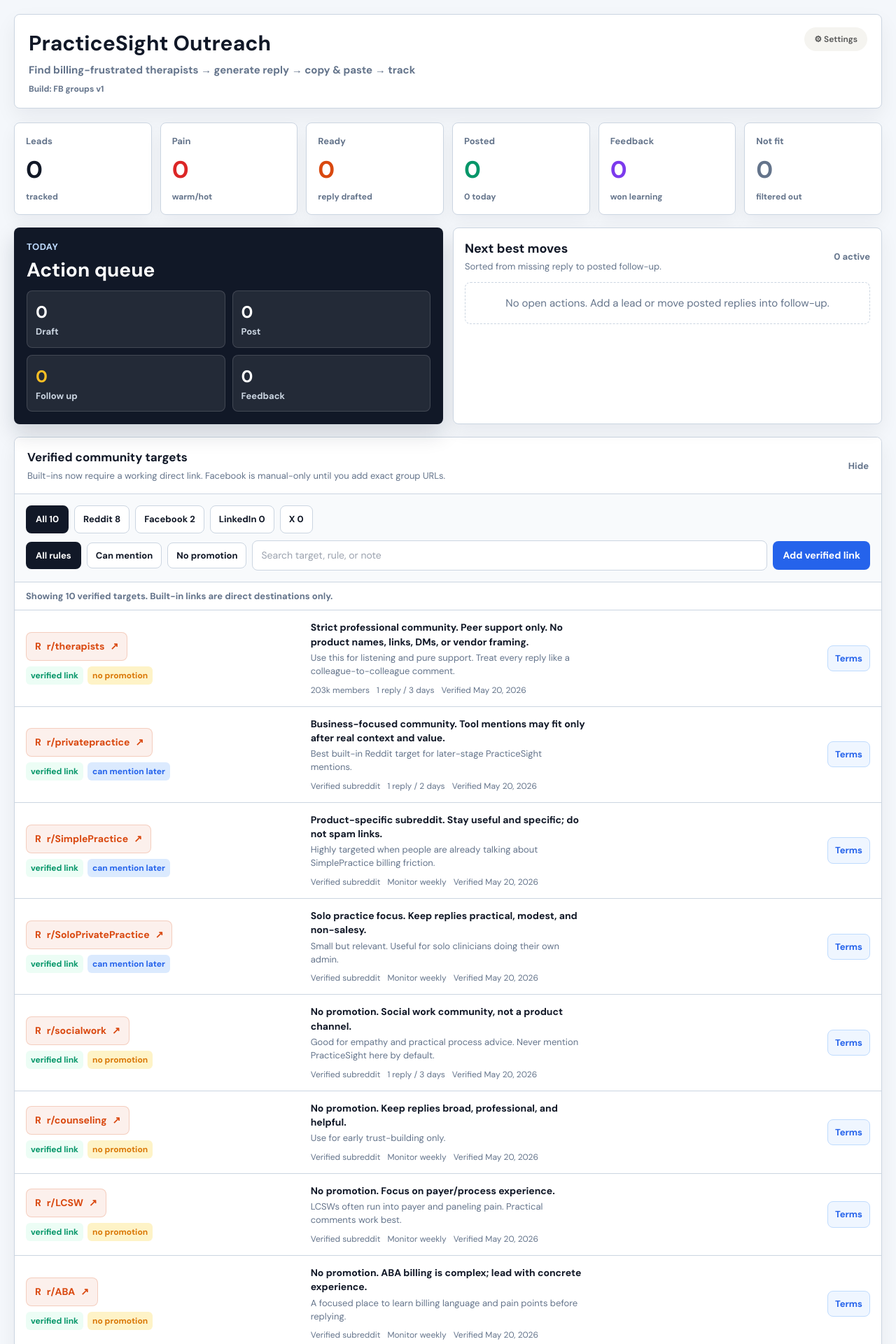
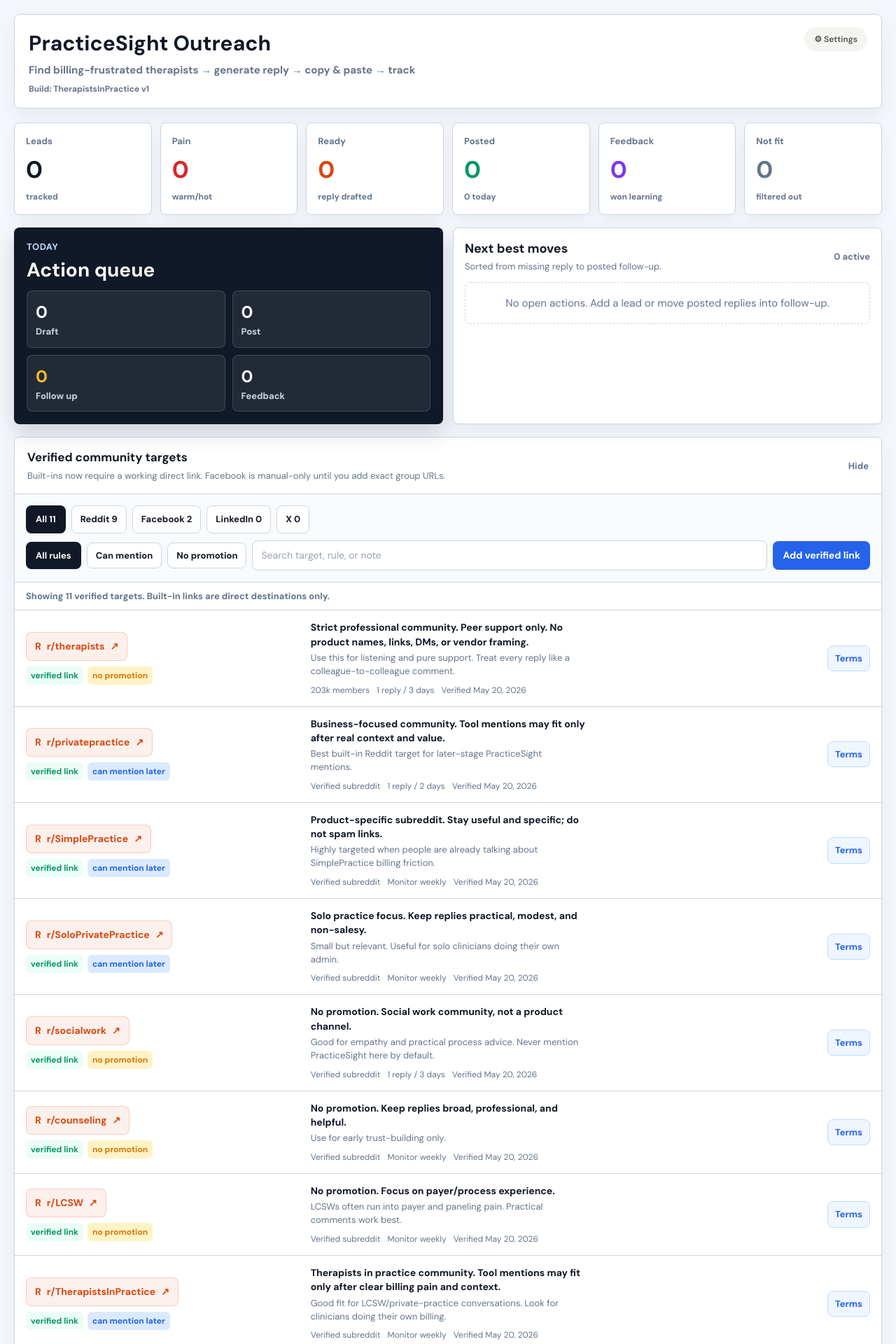
Before and after one commit to cleoat/practicesightmarketing, a React (Vite) app in the folder frontend/: page / in a window 1280 px wide. Shown: the top 1920 px of the page at 70% size. Built offline with nearby package versions, Linux system fonts and the light colour scheme.

Commit message:
add TherapistsInPractice reddit target

```diff
--- a/frontend/src/components/CommunitiesPanel.jsx
+++ b/frontend/src/components/CommunitiesPanel.jsx
@@ -88,6 +88,18 @@
     rule: 'No promotion. Focus on payer/process experience.',
     search: 'billing OR insurance OR panel OR credentialing OR reimbursement',
     tip: 'LCSWs often run into payer and paneling pain. Practical comments work best.',
+  },
+  {
+    platform: 'reddit', color: '#D9480F', icon: 'R',
+    name: 'r/TherapistsInPractice',
+    url: 'https://www.reddit.com/r/TherapistsInPractice/',
+    verifiedAt: VERIFIED_AT,
+    size: 'Verified subreddit',
+    frequency: 'Monitor weekly',
+    safe: true,
+    rule: 'Therapists in practice community. Tool mentions may fit only after clear billing pain and context.',
+    search: 'billing OR insurance OR LCSW private practice OR claims OR SimplePractice',
+    tip: 'Good fit for LCSW/private-practice conversations. Look for clinicians doing their own billing.',
   },
   {
     platform: 'reddit', color: '#D9480F', icon: 'R',
--- a/frontend/src/lib/constants.js
+++ b/frontend/src/lib/constants.js
@@ -1,5 +1,5 @@
 // Pipeline stages
-export const APP_BUILD_LABEL = 'FB groups v1';
+export const APP_BUILD_LABEL = 'TherapistsInPractice v1';
 
 export const STAGES = [
   { id: 'saw_it', label: 'Saw it', color: '#2563EB', desc: 'No pain yet' },
```
